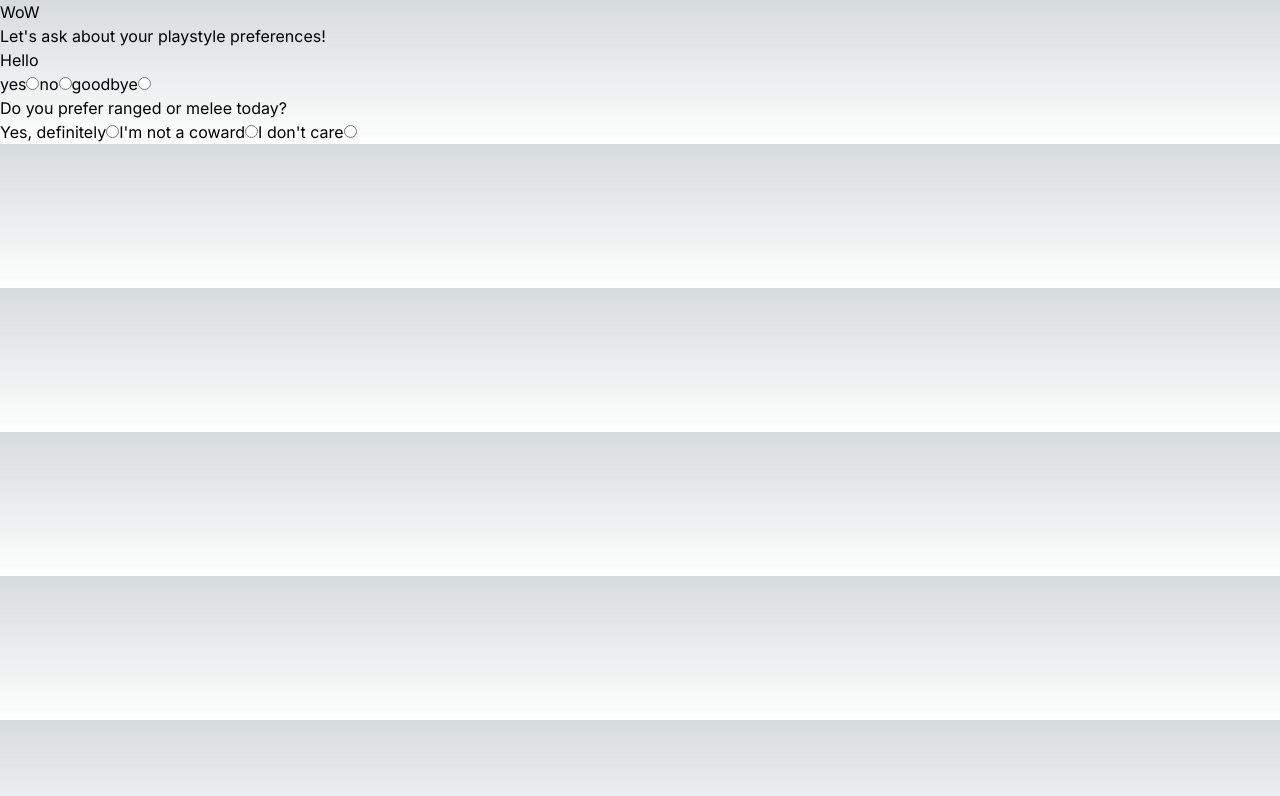
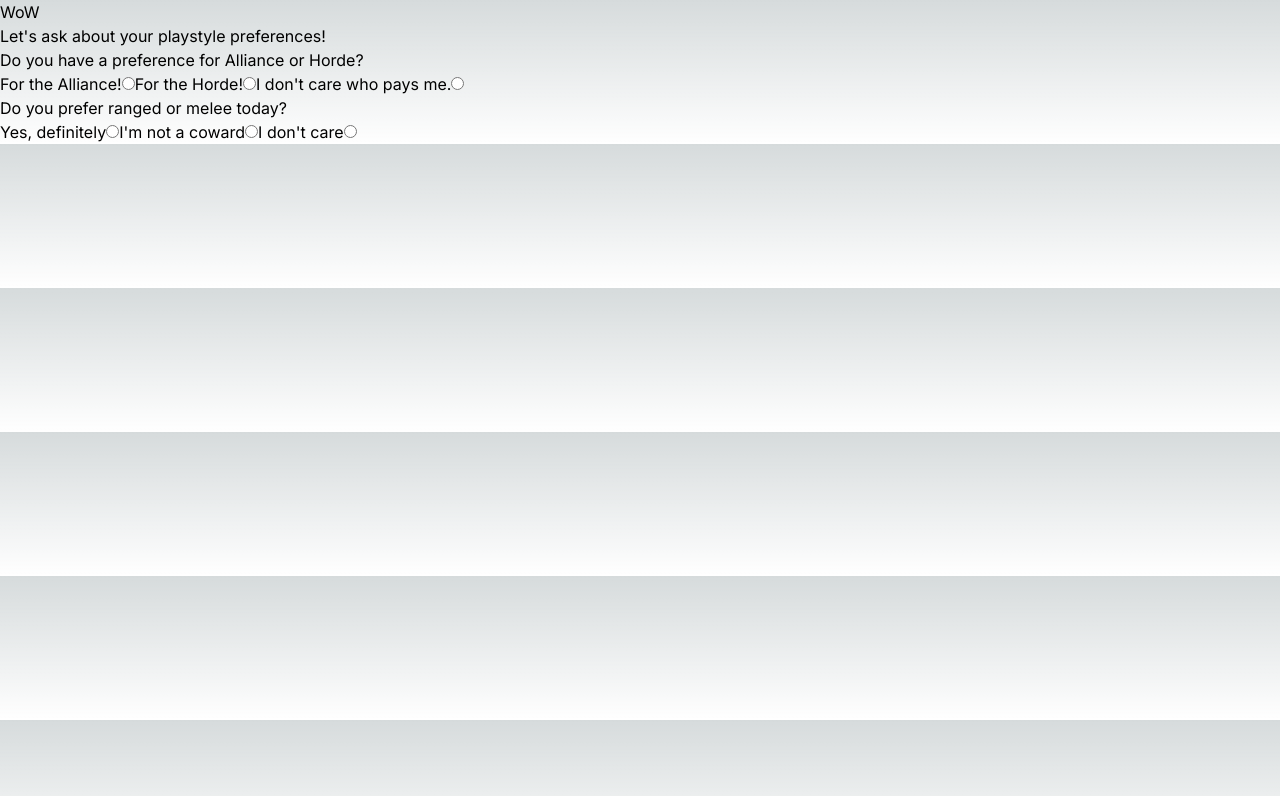
Before and after one commit to ToadNamedDuck/WowCharacterQuiz, a Next.js app: page / in a window 1280 px wide. Shown: the top 796 px of the page. Built offline with nearby package versions, Linux system fonts and the light colour scheme.

Commit message:
Remove ID from Question class

```diff
--- a/Components/Quiz.js
+++ b/Components/Quiz.js
@@ -4,8 +4,8 @@
 import QuizQuestion from "./QuizQuestion";
 
 export default function Quiz(){
-    const q1 = new Question(0, "Hello", ["yes", "no", "goodbye"]);
-    const q2 = new Question(1, "Do you prefer ranged or melee today?", ["Yes, definitely", "I'm not a coward", "I don't care"])
+    const q1 = new Question("Do you have a preference for Alliance or Horde?", ["For the Alliance!", "For the Horde!", "I don't care who pays me."]);
+    const q2 = new Question("Do you prefer ranged or melee today?", ["Yes, definitely", "I'm not a coward", "I don't care"])
     const questionArray = [q1, q2];
     return <>
     <div>
--- a/src/app/page.js
+++ b/src/app/page.js
@@ -1,11 +1,9 @@
 import Quiz from "../../Components/Quiz";
 
 export class Question{
-  qId;
   qText = "";
   qChoices = [];
-  constructor(qID, questionText, choices){
-    this.qId = qID;
+  constructor(questionText, choices){
     this.qText = questionText;
     if(choices !== null || choices !== undefined){
       choices.map(choice => {
```
